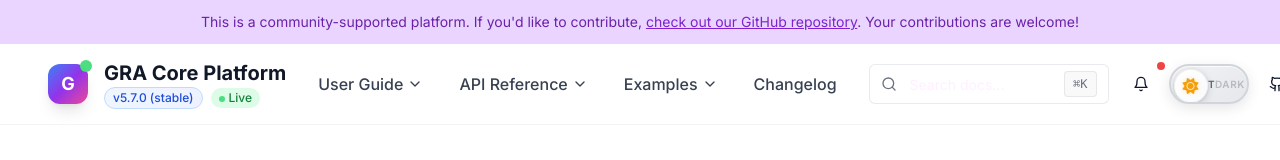
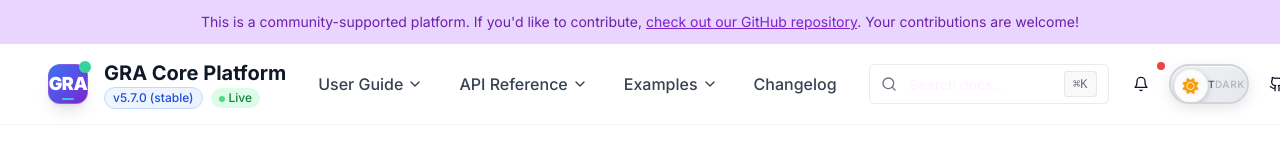
Before and after one commit to syedshahlal/sphinx-docs-template, a Next.js app: page / in a window 1280 px wide. Shown: the top 160 px of the page. Built offline with nearby package versions, Linux system fonts and the light colour scheme.

Commit message:
feat: update GRA Core Platform logo for better branding
Enhance logo design with "GRA" text, gradient colors, and overlay effects.

#VERCEL_SKIP

Co-authored-by: Syed Razauddin Shahlal <96375316+syedshahlal@users.noreply.github.com>

```diff
--- a/components/header.tsx
+++ b/components/header.tsx
@@ -115,16 +115,13 @@ export function Header() {
             {/* Enhanced Logo Section */}
             <div className="flex items-center space-x-2 sm:space-x-3 md:space-x-4 min-w-0 flex-shrink-0">
               <div className="relative group">
-                <div
-                  className={`absolute inset-0 rounded-xl blur-sm transition-all duration-300 ${
-                    theme === "dark"
-                      ? "bg-gradient-to-r from-blue-500 via-purple-500 to-pink-500 opacity-0 group-hover:opacity-75"
-                      : "bg-gradient-to-r from-blue-400 via-purple-400 to-pink-400 opacity-0 group-hover:opacity-50"
-                  }`}
-                />
-                <div className="relative w-8 h-8 sm:w-9 sm:h-9 md:w-10 md:h-10 bg-gradient-to-br from-blue-500 via-purple-600 to-pink-500 rounded-xl flex items-center justify-center shadow-lg group-hover:scale-105 transition-transform duration-300">
-                  <span className="text-white font-bold text-sm sm:text-base md:text-lg">G</span>
-                  <div className="absolute -top-1 -right-1 w-2 h-2 sm:w-3 sm:h-3 bg-green-400 rounded-full animate-pulse" />
+                <div className="relative w-8 h-8 sm:w-9 sm:h-9 md:w-10 md:h-10 bg-gradient-to-br from-blue-600 via-indigo-600 to-purple-700 rounded-xl flex items-center justify-center shadow-lg group-hover:scale-105 transition-transform duration-300 border border-white/20">
+                  <div className="relative flex items-center justify-center">
+                    <span className="text-white font-black text-sm sm:text-base md:text-lg tracking-tight">GRA</span>
+                    <div className="absolute -bottom-0.5 left-1/2 transform -translate-x-1/2 w-3 h-0.5 bg-gradient-to-r from-cyan-400 to-blue-400 rounded-full" />
+                  </div>
+                  <div className="absolute -top-1 -right-1 w-2 h-2 sm:w-3 sm:h-3 bg-emerald-400 rounded-full animate-pulse shadow-sm" />
+                  <div className="absolute inset-0 rounded-xl bg-gradient-to-br from-white/10 to-transparent" />
                 </div>
               </div>
 
```
